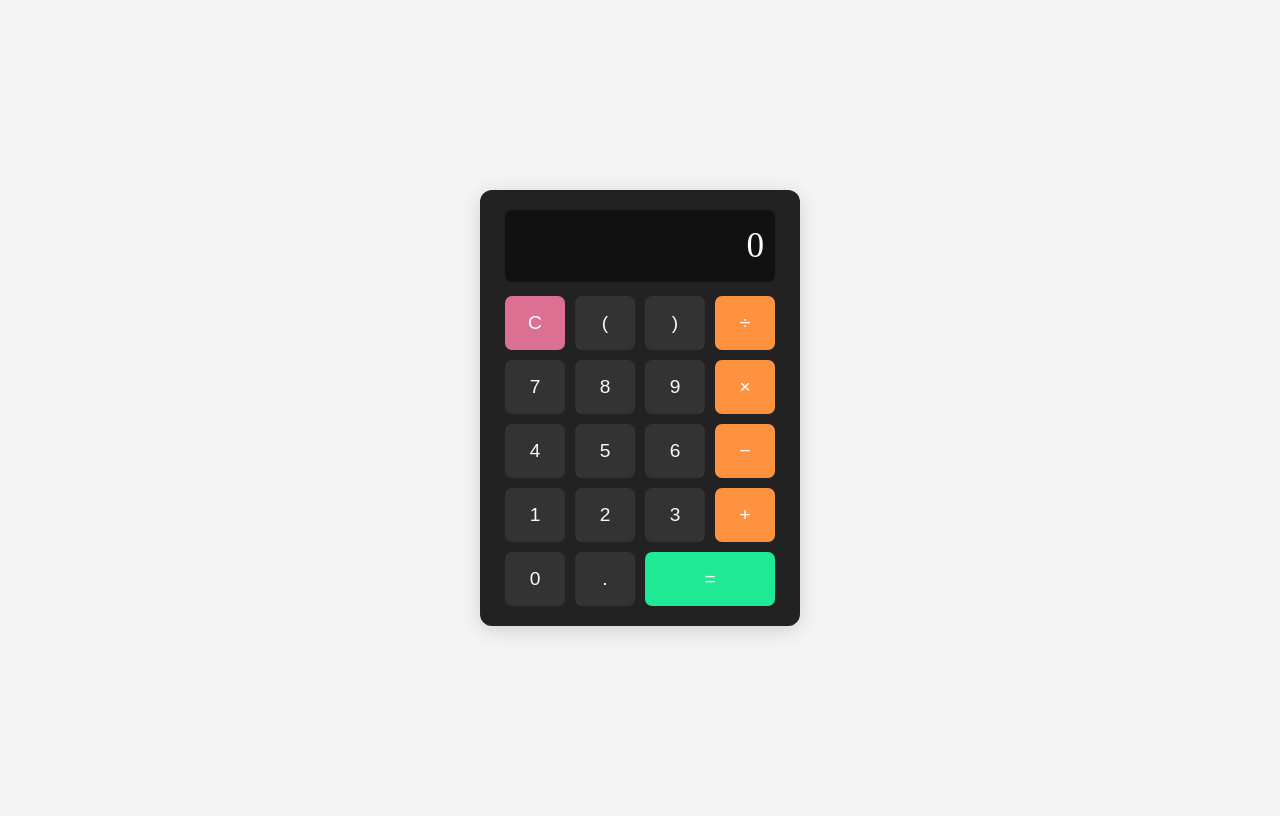
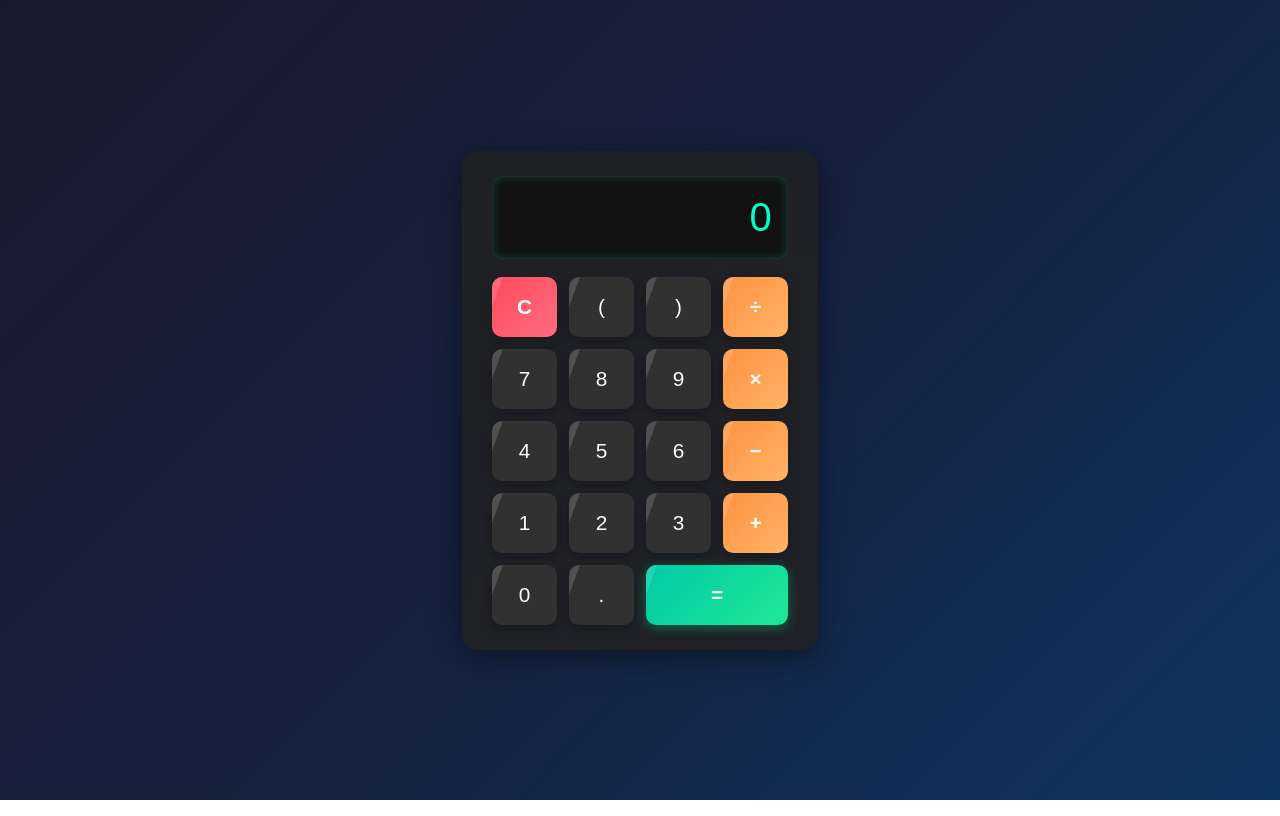
Before and after one commit to debadatta2024/calculator, a plain HTML site: page index.html in a window 1280 px wide. Drawn offline with Linux system fonts and the light colour scheme.

Commit message:
small change

```diff
--- a/style.css
+++ b/style.css
@@ -1,56 +1,134 @@
+/* ---------- Global Styles ---------- */
+* {
+  box-sizing: border-box;
+  margin: 0;
+  padding: 0;
+  font-family: "Poppins", sans-serif;
+}
+
 body {
-  background: #f4f4f4;
+  background: linear-gradient(135deg, #1a1a2e, #16213e, #0f3460);
   display: flex;
-  height: 100vh;
   align-items: center;
   justify-content: center;
+  height: 100vh;
+  overflow: hidden;
 }
+
+/* ---------- Calculator Container ---------- */
 .calculator {
-  background: #222;
-  padding: 20px 25px;
-  border-radius: 12px;
-  box-shadow: 0 4px 20px rgba(0,0,0,0.15);
+  background: rgba(34, 34, 34, 0.85);
+  backdrop-filter: blur(12px);
+  padding: 25px 30px;
+  border-radius: 16px;
+  box-shadow: 0 8px 30px rgba(0, 0, 0, 0.4);
+  transition: transform 0.3s ease, box-shadow 0.3s ease;
 }
+
+.calculator:hover {
+  transform: translateY(-6px);
+  box-shadow: 0 12px 35px rgba(0, 0, 0, 0.5);
+}
+
+/* ---------- Display ---------- */
 .display {
-  background: #111;
-  color: #fff;
-  font-size: 2.2em;
+  background: rgba(17, 17, 17, 0.9);
+  color: #00ffcc;
+  font-size: 2.5em;
+  font-weight: 500;
   text-align: right;
-  padding: 16px 10px;
-  border-radius: 7px;
-  margin-bottom: 14px;
-  min-width: 230px;
-  letter-spacing: 1px;
+  padding: 18px 14px;
+  border-radius: 10px;
+  margin-bottom: 18px;
+  min-width: 250px;
+  letter-spacing: 1.2px;
   word-break: break-all;
+  box-shadow: inset 0 0 8px rgba(0, 255, 200, 0.2);
+  border: 1px solid rgba(255, 255, 255, 0.1);
 }
+
+/* ---------- Button Grid ---------- */
 .buttons {
   display: grid;
-  grid-template-columns: repeat(4, 60px);
-  grid-gap: 10px;
+  grid-template-columns: repeat(4, 65px);
+  grid-gap: 12px;
+  justify-content: center;
 }
+
+/* ---------- Buttons ---------- */
 button {
-  font-size: 1.2em;
-  padding: 16px;
+  font-size: 1.3em;
+  padding: 18px;
   border: none;
-  border-radius: 7px;
-  background: #333;
+  border-radius: 10px;
+  background: rgba(51, 51, 51, 0.9);
   color: #fafafa;
   cursor: pointer;
-  transition: background 0.2s;
+  transition: all 0.25s ease;
+  box-shadow: 0 3px 10px rgba(0, 0, 0, 0.25);
+  position: relative;
+  overflow: hidden;
 }
+
+button::before {
+  content: "";
+  position: absolute;
+  top: 0;
+  left: -100%;
+  width: 100%;
+  height: 100%;
+  background: rgba(255, 255, 255, 0.15);
+  transform: skewX(-20deg);
+  transition: left 0.3s ease;
+}
+
+button:hover::before {
+  left: 120%;
+}
+
+button:hover {
+  background: rgba(90, 90, 90, 0.95);
+  transform: scale(1.05);
+}
+
+button:active {
+  transform: scale(0.98);
+}
+
+/* ---------- Special Buttons ---------- */
 button.operator {
-  background: #fe9241;
+  background: linear-gradient(135deg, #fe9241, #ffb366);
   color: #fff;
+  font-weight: 600;
 }
+
 button.equal {
-  background: #1fe995;
+  background: linear-gradient(135deg, #00c9a7, #1fe995);
   color: #fff;
   grid-column: span 2;
+  font-weight: 600;
+  box-shadow: 0 3px 12px rgba(0, 255, 150, 0.3);
 }
+
 button.clear {
-  background: palevioletred;
+  background: linear-gradient(135deg, #ff4b5c, #ff6b81);
   color: #fff;
+  font-weight: 600;
 }
-button:active {
-  background: #555;
+
+/* ---------- Responsive Design ---------- */
+@media (max-width: 480px) {
+  .calculator {
+    padding: 20px;
+    transform: scale(0.95);
+  }
+
+  .buttons {
+    grid-template-columns: repeat(4, 55px);
+    grid-gap: 10px;
+  }
+
+  .display {
+    font-size: 2em;
+  }
 }
```
